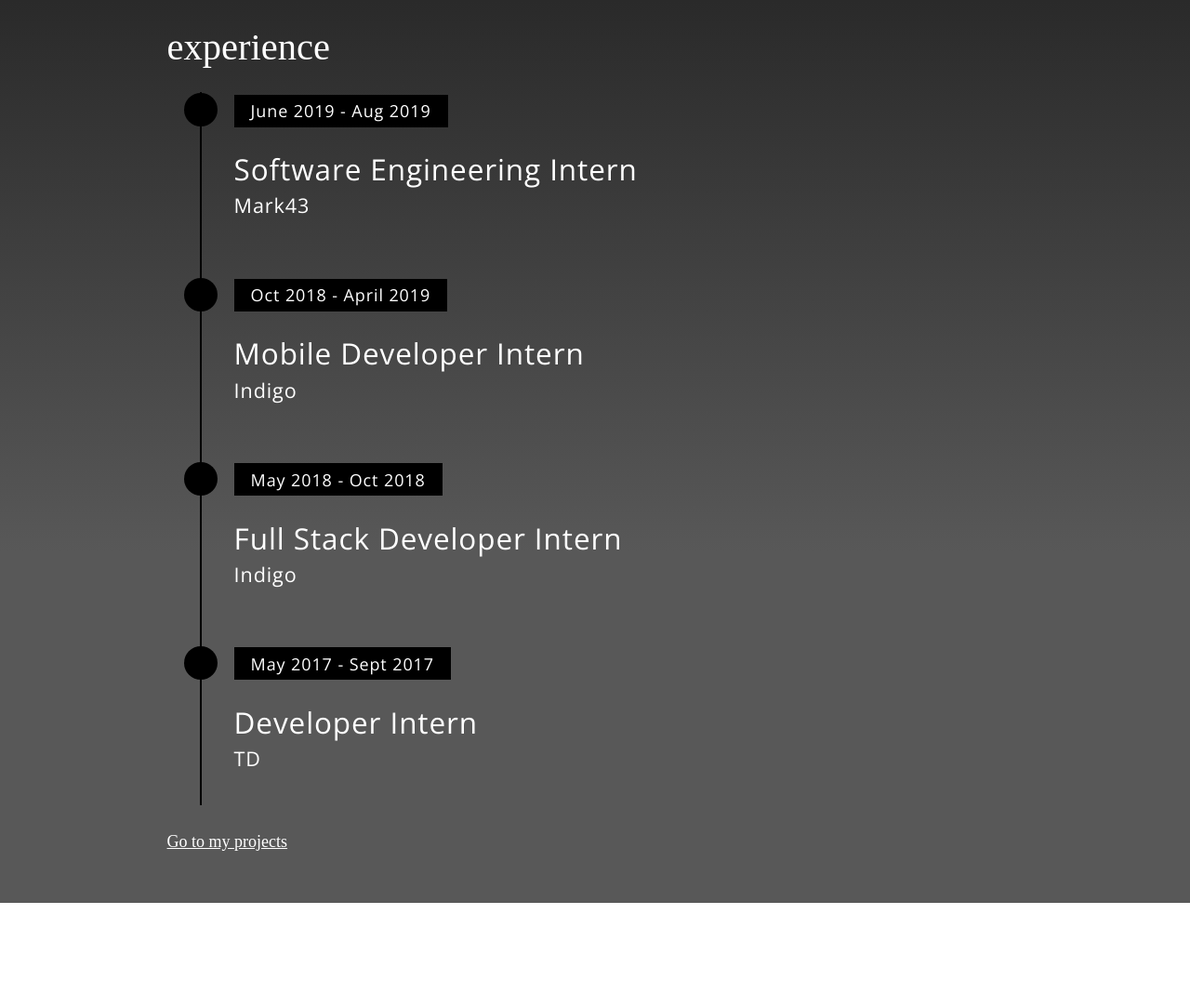
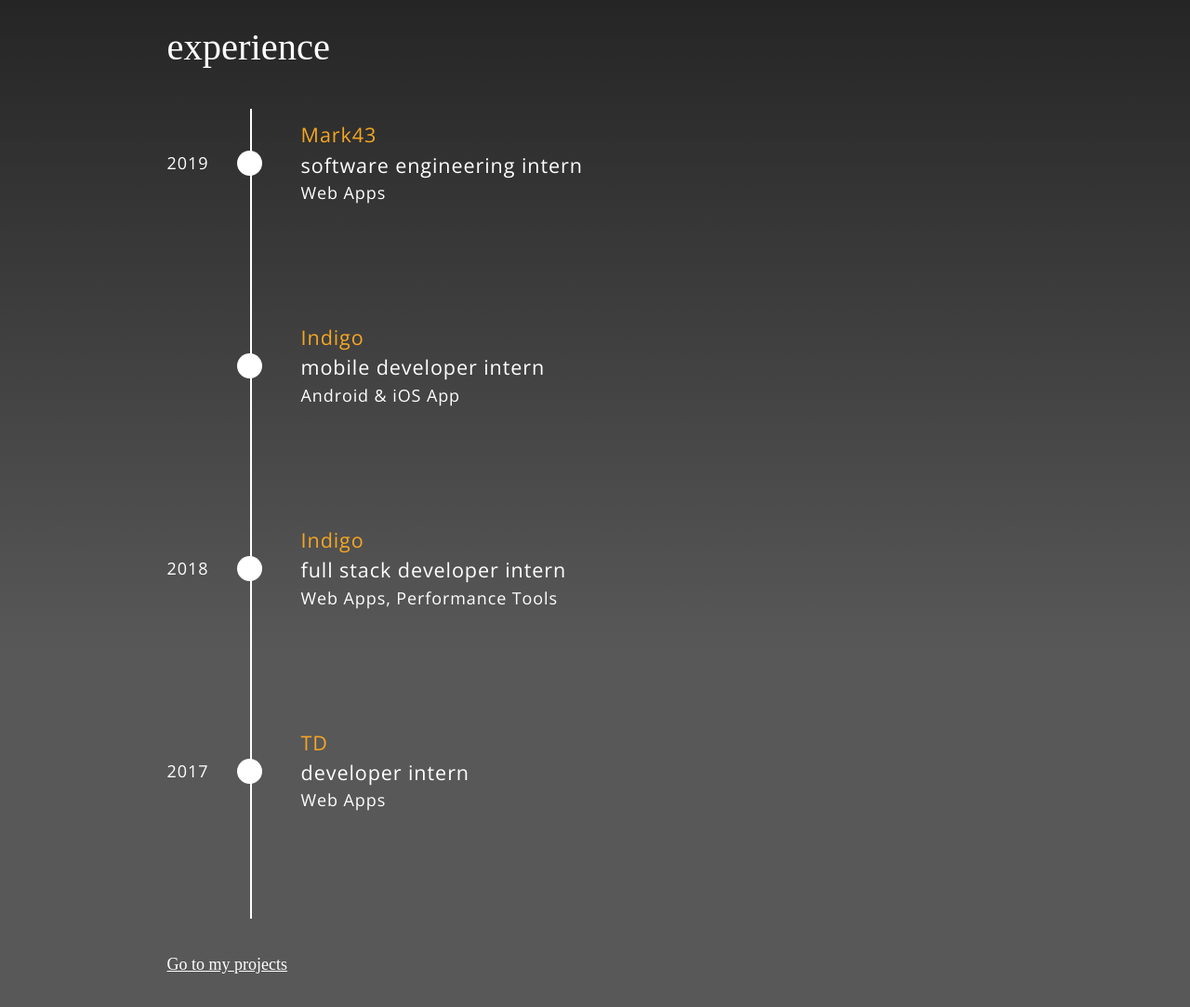
Before and after one commit to yuxiangdai/yuxiangdai, a Gatsby site: page / in a window 1280 px wide. Shown: the part 918-2001 px from the top of the page at 93% size. Before the commit the page ends 1889 px from the top, so only its background shows below. Built offline with nearby package versions, Linux system fonts and the light colour scheme; Gatsby itself is replaced by a stand-in of ours.

Commit message:
Add styled timeline

```diff
--- a/src/components/timeline.js
+++ b/src/components/timeline.js
@@ -8,11 +8,11 @@ export const Timeline = ({ children }) => (
   </div>
 )
 
-export const Event = ({ title, subtitle, interval, children }) => (
+export const Event = ({ title, subtitle, interval, year, children }) => (
   <li className={s.event}>
+    <p className={s.year}>{year}</p>
     <label className={s.icon} />
     <div className={s.body}>
-      <p className={s.date}>{interval}</p>
       <h3>{title}</h3>
       {subtitle && <h4>{subtitle}</h4>}
       <div className={s.description}>{children}</div>
--- a/src/components/timelineStyle.js
+++ b/src/components/timelineStyle.js
@@ -8,6 +8,7 @@ export default {
     font-weight: 300;
     line-height: 1.5;
     letter-spacing: 0.05em;
+    padding: 1em 0 2em 0;
 
     * {
       box-sizing: border-box;
@@ -30,12 +31,12 @@ export default {
     list-style: none;
 
     &:before {
-      background-color: black;
+      background-color: white;
       content: '';
       margin-left: -1px;
       position: absolute;
       top: 0;
-      left: 2em;
+      left: 5em;
       width: 2px;
       height: 100%;
     }
@@ -44,30 +45,30 @@ export default {
     position: relative;
   `,
   icon: css`
-    background-color: black;
+    background-color: white;
     display: block;
-    margin: 0.5em 0.5em 0.5em -0.5em;
+    margin: 0.5em 0.5em 0.5em 2.5em;
     position: absolute;
-    top: -8px;
-    left: 1.5em;
-    width: 2em;
-    height: 2em;
+    top: 2em;
+    left: 1.7em;
+    width: 1.5em;
+    height: 1.5em;
     border-radius: 50%;
   `,
   body: css`
-    padding: 2em 2em 0 2em;
+    padding: 7em 2em 0 5em;
     position: relative;
-    top: -1.875em;
-    left: 2em;
+    top: -114px;
+    left: 3em;
     width: 95%;
 
     h3 {
-      font-size: 1.75em;
+      color: #f5a623;
+      font-size: 1.2em;
     }
 
     h4 {
       font-size: 1.2em;
-      margin-bottom: 1.2em;
     }
   `,
   date: css`
@@ -77,6 +78,10 @@ export default {
     display: inline-block;
     margin-bottom: 1.2em;
     padding: 0.25em 1em 0.2em 1em;
+  `,
+  year: css`
+    padding-top: 2.5em;
+    position: absolute;
   `,
   description: css`
     strong {
--- a/src/pages/index.js
+++ b/src/pages/index.js
@@ -24,6 +24,7 @@ const Logo = styled.div`
 
 const StyledLink = styled(Link)`
   color: white;
+  margin: 100px 0;
   &:hover {
     color: grey;
   }
@@ -54,26 +55,25 @@ const IndexPage = ({ data }) => (
       <h1>experience</h1>
       <Timeline>
         <Event
-          interval={'June 2019 - Aug 2019'}
-          year={'2019'}
-          title={'Software Engineering Intern '}
-          subtitle={'Mark43'}
-        />
+          year={2019}
+          title={'Mark43'}
+          subtitle={'software engineering intern'}
+        >
+          Web Apps
+        </Event>
+        <Event title={'Indigo'} subtitle={'mobile developer intern'}>
+          Android &amp; iOS App
+        </Event>
         <Event
-          interval={'Oct 2018 - April 2019'}
-          title={'Mobile Developer Intern '}
-          subtitle={'Indigo'}
-        />
-        <Event
-          interval={'May 2018 - Oct 2018'}
-          title={'Full Stack Developer Intern '}
-          subtitle={'Indigo'}
-        />
-        <Event
-          interval={'May 2017 - Sept 2017'}
-          title={'Developer Intern '}
-          subtitle={'TD'}
-        />
+          year={2018}
+          title={'Indigo'}
+          subtitle={'full stack developer intern'}
+        >
+          Web Apps, Performance Tools
+        </Event>
+        <Event year={2017} title={'TD'} subtitle={'developer intern'}>
+          Web Apps
+        </Event>
       </Timeline>
 
       <StyledLink to="/projects/">Go to my projects</StyledLink>
```
